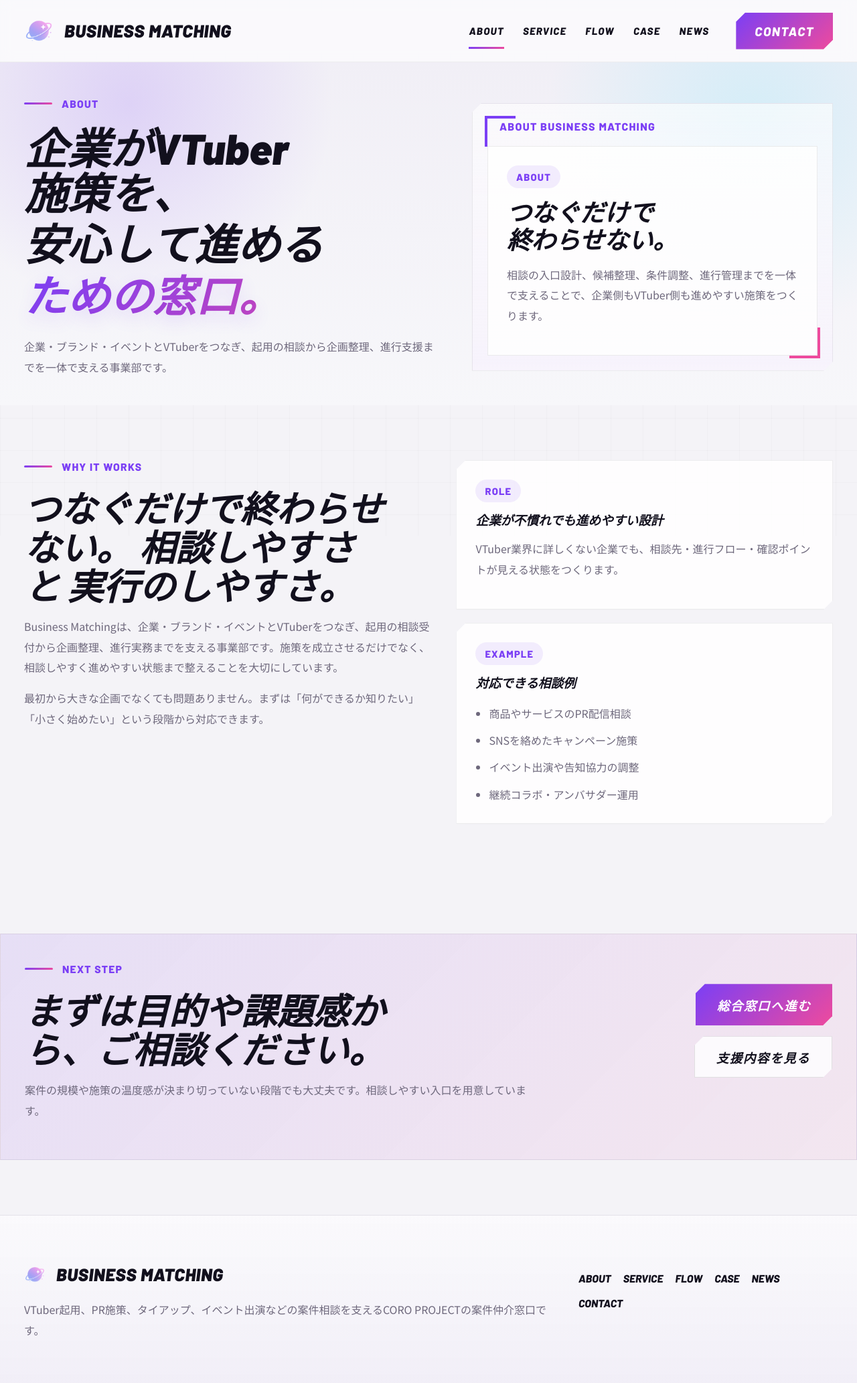
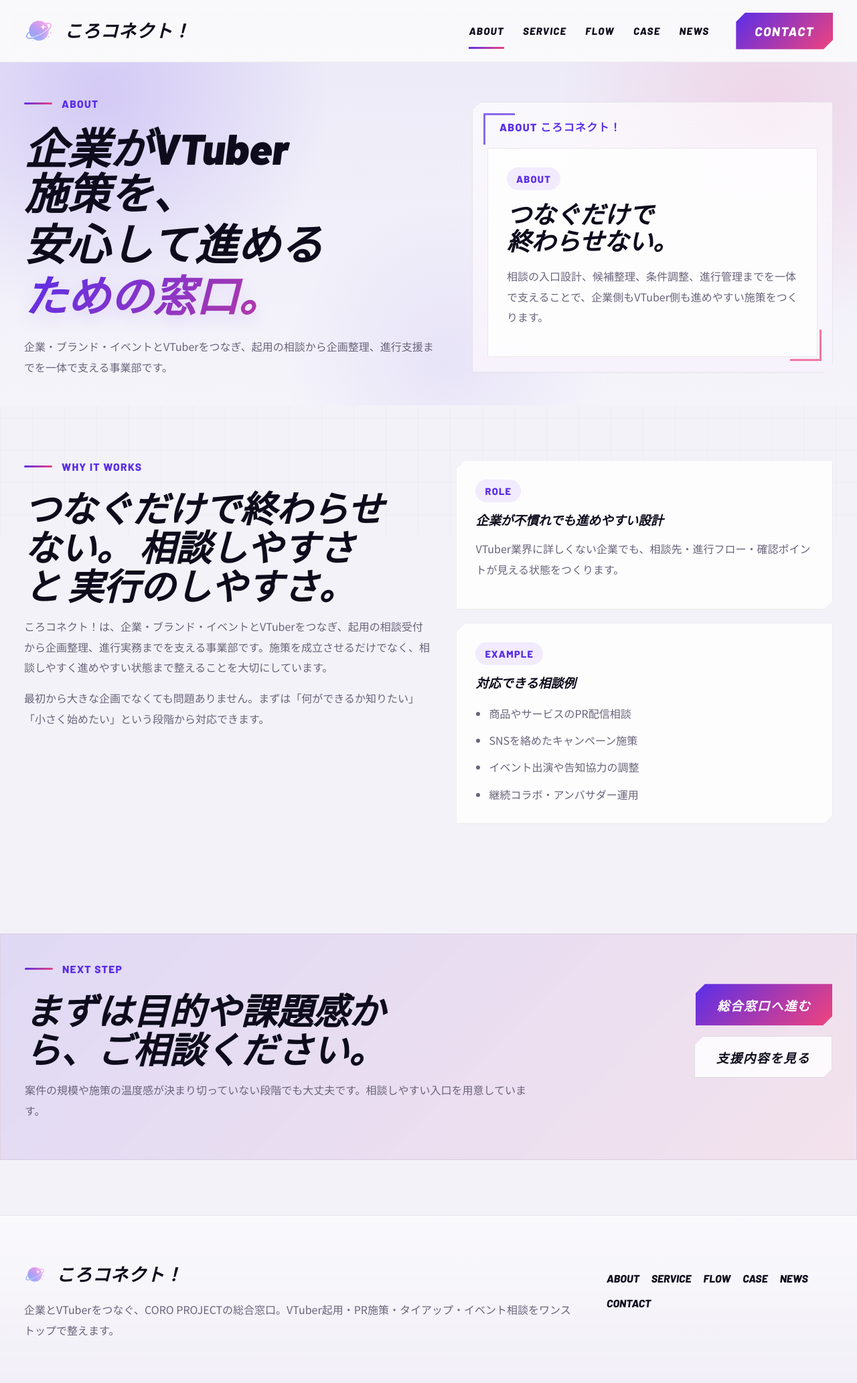
Before and after one commit to shuu3126/coroproject.hp, a PHP site: page /business/about.php in a window 1280 px wide. Shown: the whole page at 67% size. Run offline with PHP 8.4, Linux system fonts and the light colour scheme.

Commit message:
会計システム更新（名称修正）

```diff
--- a/admin/accounting/revenue_edit.php
+++ b/admin/accounting/revenue_edit.php
@@ -55,7 +55,7 @@ if ($_SERVER['REQUEST_METHOD'] === 'POST') {
 start_page($isEdit ? '収益を編集' : '収益を追加', '過去分を含めて収益入力ができます。');
 ?>
 <main class="page-container narrow"><form method="post" enctype="multipart/form-data" class="card form-card form-stack">
-<div class="form-grid two"><label><span>タレント</span><select name="talent_id" required><?php foreach($talents as $t): ?><option value="<?= h($t['id']) ?>" <?= selected($row['talent_id'], $t['id']) ?>><?= h($t['name']) ?></option><?php endforeach; ?></select></label><label><span>通貨</span><select name="currency"><option value="USD" <?= selected($row['currency'], 'USD') ?>>USD</option><option value="JPY" <?= selected($row['currency'], 'JPY') ?>>JPY</option></select></label></div>
+<div class="form-grid two"><label><span>タレント</span><select name="talent_id" required><?php foreach($talents as $t): ?><?php $rn=trim((string)($t['invoice_name']??'')); $lbl=$t['name'].($rn!==''&&$rn!==$t['name']?'（'.$rn.'）':''); ?><option value="<?= h($t['id']) ?>" <?= selected($row['talent_id'], $t['id']) ?>><?= h($lbl) ?></option><?php endforeach; ?></select></label><label><span>通貨</span><select name="currency"><option value="USD" <?= selected($row['currency'], 'USD') ?>>USD</option><option value="JPY" <?= selected($row['currency'], 'JPY') ?>>JPY</option></select></label></div>
 <div class="form-grid two"><label><span>年</span><input type="number" name="year" value="<?= h((string)$row['year']) ?>"></label><label><span>月</span><input type="number" min="1" max="12" name="month" value="<?= h((string)$row['month']) ?>"></label></div>
 <div class="form-grid two"><label><span>配信収益</span><input type="number" step="0.01" name="amount_streaming" value="<?= h((string)$row['amount_streaming']) ?>"></label><label><span>グッズ収益</span><input type="number" step="0.01" name="amount_goods" value="<?= h((string)$row['amount_goods']) ?>"></label></div>
 <label><span>スポンサー収益</span><input type="number" step="0.01" name="amount_sponsor" value="<?= h((string)$row['amount_sponsor']) ?>"></label>
--- a/business/about.php
+++ b/business/about.php
@@ -1,10 +1,10 @@
 <?php
 require __DIR__ . '/includes/layout.php';
-$siteTitle = 'About | Business Matching | CORO PROJECT';
+$siteTitle = 'About | ころコネクト！ | CORO PROJECT';
 render_header('about', $siteTitle, [
-  'page_name' => 'About | Business Matching | CORO PROJECT',
+  'page_name' => 'About | ころコネクト！ | CORO PROJECT',
   'canonical' => 'https://coroproject.jp/business/about.php',
-  'description' => 'Business Matchingの考え方と支援方針。企業がVTuber施策を安心して進めるための相談窓口として、整理と実行支援の全体像を紹介します。'
+  'description' => 'ころコネクト！の考え方と支援方針。企業がVTuber施策を安心して進めるための相談窓口として、整理から実行支援までの全体像を紹介します。'
 ]);
 ?>
 <section class="hero page-hero">
@@ -18,7 +18,7 @@ render_header('about', $siteTitle, [
     </div>
     <aside class="hero-panel reveal delay-1">
       <div class="panel-frame">
-        <div class="panel-label">ABOUT BUSINESS MATCHING</div>
+        <div class="panel-label">ABOUT ころコネクト！</div>
         <div class="panel-card">
           <span class="panel-kicker">ABOUT</span>
           <h2>つなぐだけで終わらせない。</h2>
@@ -38,7 +38,7 @@ render_header('about', $siteTitle, [
         <span>相談しやすさと</span>
         <span class="nowrap-inline">実行のしやすさ。</span>
       </h2>
-      <p class="section-text">Business Matchingは、企業・ブランド・イベントとVTuberをつなぎ、起用の相談受付から企画整理、進行実務までを支える事業部です。施策を成立させるだけでなく、相談しやすく進めやすい状態まで整えることを大切にしています。</p>
+      <p class="section-text">ころコネクト！は、企業・ブランド・イベントとVTuberをつなぎ、起用の相談受付から企画整理、進行実務までを支える事業部です。施策を成立させるだけでなく、相談しやすく進めやすい状態まで整えることを大切にしています。</p>
       <p class="section-text">最初から大きな企画でなくても問題ありません。まずは「何ができるか知りたい」「小さく始めたい」という段階から対応できます。</p>
     </div>
     <div class="info-stack reveal delay-1">
--- a/business/assets/css/site.css
+++ b/business/assets/css/site.css
@@ -1,15 +1,15 @@
 :root{
-  --bg:#f4f3f7;
-  --paper:#fbfbfd;
-  --paper-2:#f2eef7;
-  --ink:#12101d;
-  --muted:#6e687c;
-  --line:rgba(18,16,29,.08);
-  --purple:#7b3ff5;
-  --pink:#ee4a9d;
-  --gradient:linear-gradient(135deg,#7b3ff5 0%,#ee4a9d 100%);
-  --soft-gradient:linear-gradient(135deg,rgba(123,63,245,.11) 0%,rgba(238,74,157,.08) 100%);
-  --shadow:0 20px 45px rgba(20,15,35,.08);
+  --bg:#f3f2f8;
+  --paper:#fafafd;
+  --paper-2:#ede9f9;
+  --ink:#0e0c1c;
+  --muted:#6a647a;
+  --line:rgba(14,12,28,.08);
+  --purple:#5a2ee8;
+  --pink:#f0437c;
+  --gradient:linear-gradient(135deg,#5a2ee8 0%,#f0437c 100%);
+  --soft-gradient:linear-gradient(135deg,rgba(90,46,232,.12) 0%,rgba(240,67,124,.09) 100%);
+  --shadow:0 20px 45px rgba(14,12,28,.09);
 }
 *{box-sizing:border-box}
 html{scroll-behavior:smooth}
@@ -33,7 +33,7 @@ img{display:block;max-width:100%}
 .nav-cta{margin-left:4px;background:var(--gradient);color:#fff;font-family:"Barlow",sans-serif;font-weight:800;font-style:italic;letter-spacing:.07em;font-size:1.5rem;padding:20px 38px;clip-path:polygon(14px 0,100% 0,100% calc(100% - 14px),calc(100% - 14px) 100%,0 100%,0 14px);box-shadow:0 14px 28px rgba(123,63,245,.18)}
 
 .hero,.content-section,.site-footer{position:relative;z-index:1}
-.hero{padding:64px 0 42px;background:radial-gradient(circle at 15% 12%,rgba(123,63,245,.17),transparent 26%),radial-gradient(circle at 88% 18%,rgba(76,224,255,.18),transparent 26%),linear-gradient(180deg,#f1eff6 0%,#f7f7fa 100%)}
+.hero{padding:64px 0 42px;background:radial-gradient(circle at 12% 10%,rgba(90,46,232,.18),transparent 28%),radial-gradient(circle at 90% 16%,rgba(240,67,124,.14),transparent 26%),radial-gradient(circle at 52% 88%,rgba(90,46,232,.08),transparent 30%),linear-gradient(180deg,#edebf8 0%,#f5f4fa 100%)}
 .page-hero{padding-top:52px}
 .hero-inner,.section-grid,.flow-grid,.case-grid,.faq-list,.pill-list,.contact-band__inner,.section-head-row,.footer-inner{max-width:1380px;margin:0 auto;padding:0 36px}
 .hero-inner{display:grid;grid-template-columns:minmax(0,1.08fr) minmax(340px,.92fr);gap:42px;align-items:center}
@@ -64,9 +64,9 @@ img{display:block;max-width:100%}
 
 .panel-frame,.info-card,.flow-card,.case-card,.faq-item{background:rgba(255,255,255,.84);border:1px solid rgba(18,16,29,.07);box-shadow:var(--shadow);clip-path:polygon(14px 0,100% 0,100% calc(100% - 14px),calc(100% - 14px) 100%,0 100%,0 14px)}
 .panel-frame{padding:22px;position:relative;background:linear-gradient(180deg,rgba(255,255,255,.62),rgba(247,243,252,.95))}
-.panel-frame::before,.panel-frame::after{content:"";position:absolute;width:42px;height:42px}
-.panel-frame::before{top:18px;left:18px;border-top:4px solid var(--purple);border-left:4px solid var(--purple)}
-.panel-frame::after{right:18px;bottom:18px;border-right:4px solid var(--pink);border-bottom:4px solid var(--pink)}
+.panel-frame::before,.panel-frame::after{content:"";position:absolute;width:44px;height:44px}
+.panel-frame::before{top:16px;left:16px;border-top:3px solid var(--purple);border-left:3px solid var(--purple);opacity:.7}
+.panel-frame::after{right:16px;bottom:16px;border-right:3px solid var(--pink);border-bottom:3px solid var(--pink);opacity:.7}
 .panel-label{font-family:"Barlow",sans-serif;font-weight:800;letter-spacing:.14em;font-size:1rem;color:var(--purple);margin:2px 0 20px 18px}
 .panel-card{margin-top:18px;background:rgba(255,255,255,.82);border:1px solid rgba(18,16,29,.08);padding:28px}
 .panel-kicker,.info-card__eyebrow,.case-card__type{display:inline-flex;align-items:center;justify-content:center;min-height:34px;padding:0 14px;border-radius:999px;background:rgba(123,63,245,.09);color:var(--purple);font-family:"Barlow",sans-serif;font-weight:800;letter-spacing:.14em;font-size:.92rem;text-transform:uppercase}
--- a/business/case.php
+++ b/business/case.php
@@ -1,10 +1,10 @@
 <?php
 require __DIR__ . '/includes/layout.php';
-$siteTitle = 'Case | Business Matching | CORO PROJECT';
+$siteTitle = 'Case | ころコネクト！ | CORO PROJECT';
 render_header('case', $siteTitle, [
-  'page_name' => 'Case | Business Matching | CORO PROJECT',
+  'page_name' => 'Case | ころコネクト！ | CORO PROJECT',
   'canonical' => 'https://coroproject.jp/business/case.php',
-  'description' => 'Business Matchingの案件事例ページ。企業やブランド向けに、VTuber起用やPR施策をどのように設計・実施しているかを紹介します。'
+  'description' => 'ころコネクト！の案件対応事例。企業・ブランド向けに、VTuber起用やPR施策をどのように設計・実施しているかを紹介します。'
 ]);
 ?>
 <section class="hero page-hero">
--- a/business/contact.php
+++ b/business/contact.php
@@ -1,10 +1,10 @@
 <?php
 require __DIR__ . '/includes/layout.php';
-$siteTitle = 'Contact | Business Matching | CORO PROJECT';
+$siteTitle = 'Contact | ころコネクト！ | CORO PROJECT';
 render_header('contact', $siteTitle, [
-  'page_name' => 'Contact | Business Matching | CORO PROJECT',
+  'page_name' => 'Contact | ころコネクト！ | CORO PROJECT',
   'canonical' => 'https://coroproject.jp/business/contact.php',
-  'description' => 'Business Matchingのお問い合わせページ。VTuber起用、PR施策、イベント出演、タイアップなどの企業向け案件相談を受け付けています。'
+  'description' => 'ころコネクト！のお問い合わせページ。VTuber起用・PR施策・イベント出演・タイアップなどの企業向け案件相談を受け付けています。'
 ]);
 ?>
 <section class="hero page-hero">
--- a/business/flow.php
+++ b/business/flow.php
@@ -1,10 +1,10 @@
 <?php
 require __DIR__ . '/includes/layout.php';
-$siteTitle = 'Flow | Business Matching | CORO PROJECT';
+$siteTitle = 'Flow | ころコネクト！ | CORO PROJECT';
 render_header('flow', $siteTitle, [
-  'page_name' => 'Flow | Business Matching | CORO PROJECT',
+  'page_name' => 'Flow | ころコネクト！ | CORO PROJECT',
   'canonical' => 'https://coroproject.jp/business/flow.php',
-  'description' => 'Business Matchingの案件相談フロー。目的整理、候補提案、条件調整、進行管理まで、企業向けVTuber案件の進め方をわかりやすく案内します。'
+  'description' => 'ころコネクト！の案件相談フロー。目的整理・候補提案・条件調整・進行管理まで、企業向けVTuber案件の進め方をわかりやすく案内します。'
 ]);
 ?>
 <section class="hero page-hero">
--- a/business/includes/data.php
+++ b/business/includes/data.php
@@ -11,15 +11,15 @@ $navItems = [
 ];
 
 $bmSite = [
-  'brand' => 'BUSINESS MATCHING',
+  'brand' => 'ころコネクト！',
   'hero' => [
-    'kicker' => 'PARTNER SOLUTIONS',
+    'kicker' => 'VTuber BUSINESS CONNECT',
     'lines' => [
-      ['class' => 'solid', 'text' => 'VTuber起用を、'],
-      ['class' => 'outline', 'text' => '相談しやすく。'],
-      ['class' => 'accent', 'text' => '実行しやすく。'],
+      ['class' => 'solid', 'text' => '企業とVTuberを、'],
+      ['class' => 'outline', 'text' => 'つなぐ窓口。'],
+      ['class' => 'accent', 'text' => 'ころコネクト！'],
     ],
-    'lead' => '企業・店舗・地方自治体・広告代理店に向けて、VTuber施策の相談受付から候補提案、条件整理、進行支援までを一体で担う総合窓口です。所属タレントに限らず、案件内容に応じて相性の良いVTuberの提案にも対応します。',
+    'lead' => '企業・店舗・地方自治体・広告代理店に向けて、VTuber起用の相談から候補提案・条件整理・進行支援までを一体で担う総合窓口です。インフルエンサーマーケティング・事務所タイアップ依頼・プロモーション相談はこちら。',
   ],
   'supports' => [
     [
--- a/business/includes/layout.php
+++ b/business/includes/layout.php
@@ -8,7 +8,7 @@ function h(string $value): string {
 function render_header(string $currentPage, string $siteTitle, array $seo = []): void {
   global $navItems, $siteRoot, $contactUrl, $bmSite;
   $pageName = $seo['page_name'] ?? $siteTitle;
-  $description = $seo['description'] ?? 'CORO PROJECTのBusiness Matching。VTuber起用、PR施策、タイアップ、イベント出演などの案件相談を支える総合窓口です。';
+  $description = $seo['description'] ?? 'ころコネクト！はCORO PROJECTの企業向けVTuber案件総合窓口。VTuber起用相談・候補提案・条件整理・進行支援まで一体で対応します。';
   $canonical = $seo['canonical'] ?? 'https://coroproject.jp/business/';
   $ogType = $seo['og_type'] ?? 'website';
   ?>
@@ -37,7 +37,7 @@ function render_header(string $currentPage, string $siteTitle, array $seo = []):
       "@graph": [
         {
           "@type": "Organization",
-          "name": "CORO PROJECT Business Matching",
+          "name": "ころコネクト！",
           "url": "https://coroproject.jp/business/",
           "parentOrganization": {
             "@type": "Organization",
@@ -48,15 +48,15 @@ function render_header(string $currentPage, string $siteTitle, array $seo = []):
         },
         {
           "@type": "Service",
-          "name": "CORO PROJECT Business Matching",
-          "serviceType": "VTuber案件仲介・企業コラボ相談",
+          "name": "ころコネクト！",
+          "serviceType": "VTuberビジネス窓口・企業向けキャスティング相談",
           "provider": {
             "@type": "Organization",
-            "name": "CORO PROJECT Business Matching"
+            "name": "ころコネクト！"
           },
           "areaServed": "JP",
           "url": "https://coroproject.jp/business/",
-          "description": "VTuber起用、PR施策、タイアップ、イベント出演などの案件相談を支える企業向け案件仲介サービス。"
+          "description": "企業・店舗・地方自治体・広告代理店向けに、VTuber起用相談から候補提案・条件整理・進行支援までを一体で担う総合窓口。"
         },
         {
           "@type": "WebPage",
@@ -119,7 +119,7 @@ function render_footer(): void {
           <img src="assets/icons/brand-mark.png" alt="CORO PROJECT">
           <span><?= h($bmSite['brand']) ?></span>
         </a>
-        <p>VTuber起用、PR施策、タイアップ、イベント出演などの案件相談を支えるCORO PROJECTの案件仲介窓口です。</p>
+        <p>企業とVTuberをつなぐ、CORO PROJECTの総合窓口。VTuber起用・PR施策・タイアップ・イベント相談をワンストップで整えます。</p>
       </div>
       <div class="footer-links">
         <?php foreach ($navItems as $item): ?>
--- a/business/news.php
+++ b/business/news.php
@@ -20,16 +20,16 @@ if ($pdo) {
     } catch (Throwable $e) {}
 }
 
-render_header('news', 'お知らせ | CORO PROJECT Business Matching', [
+render_header('news', 'お知らせ | ころコネクト！ | CORO PROJECT', [
     'canonical' => 'https://coroproject.jp/business/news.php',
-    'description' => 'CORO PROJECT Business Matchingのお知らせ・最新情報。',
+    'description' => 'ころコネクト！のお知らせ・最新情報。VTuberビジネス窓口に関する最新情報をお届けします。',
 ]);
 ?>
 <section class="sub-hero">
   <div class="container">
     <div class="eyebrow"><span></span>NEWS</div>
     <h1 class="hero-title"><span class="line">お知らせ</span></h1>
-    <p class="hero-lead">Business Matchingに関するお知らせ・最新情報を掲載しています。</p>
+    <p class="hero-lead">ころコネクト！に関するお知らせ・最新情報を掲載しています。</p>
   </div>
 </section>
 
```
Also changed, not shown: other parts of business/assets/css/site.css (+15 -15 lines), admin/_accounting.php (+6 -3 lines), admin/accounting/invoice_edit.php (+8 -1 lines), admin/accounting/journal_edit.php (+10 -4 lines), business/index.php (+4 -4 lines), business/service.php (+4 -4 lines), creative/index.html (+25 -25 lines).
